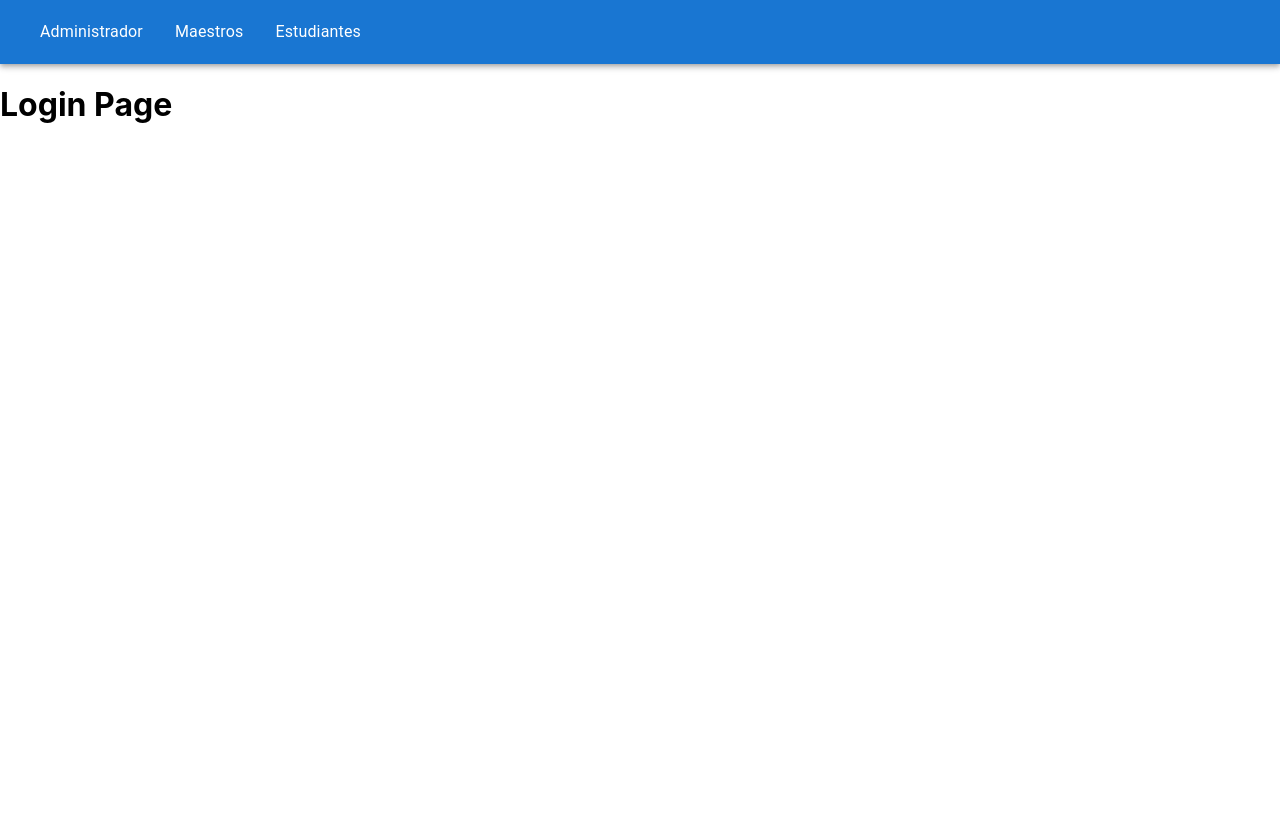
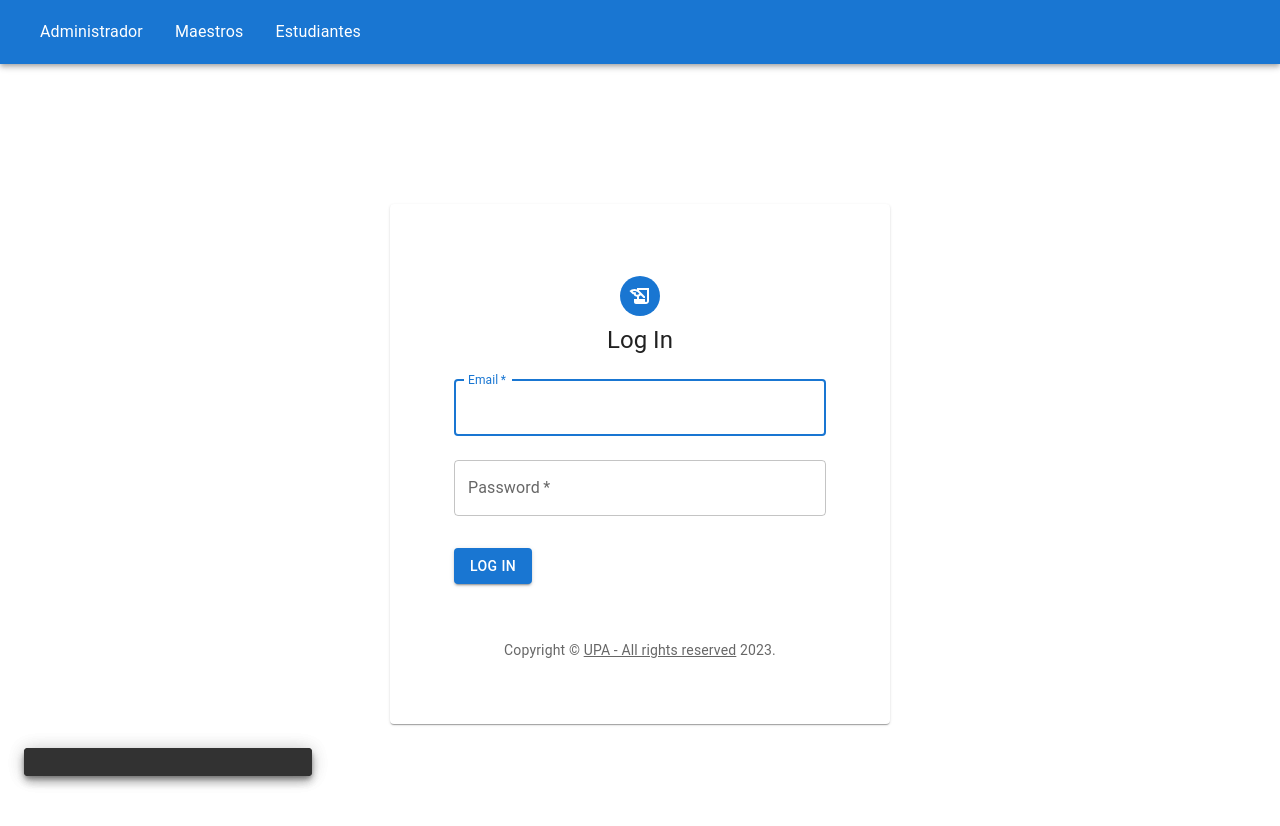
Before and after one commit to imRamsesWardof/Classroom, a React (Create React App) app in the folder front-2/: page /Login in a window 1280 px wide. Shown: the top 826 px of the page. Before the commit the page ends 800 px from the top, so only its background shows below. Built offline with nearby package versions, Linux system fonts and the light colour scheme.

Commit message:
Vista del login

```diff
--- a/front-2/package.json
+++ b/front-2/package.json
@@ -15,6 +15,7 @@
     "dayjs": "^1.11.7",
     "http-proxy-middleware": "^2.0.6",
     "moment": "^2.29.4",
+    "notistack": "^2.0.8",
     "react": "^18.2.0",
     "react-dom": "^18.2.0",
     "react-router-dom": "^6.8.1",
@@ -46,5 +47,4 @@
     ]
   },
   "proxy": "http://localhost:4000/"
-
 }
--- a/front-2/src/App.js
+++ b/front-2/src/App.js
@@ -1,6 +1,6 @@
 
 import React from 'react';
-import { Outlet, Link, Routes, Route} from "react-router-dom";
+import { Outlet, Link, Routes, Route } from "react-router-dom";
 import AppBar from '@mui/material/AppBar';
 import Toolbar from '@mui/material/Toolbar';
 import Typography from '@mui/material/Typography';
@@ -13,10 +13,11 @@ import DeleteModal from './DeleteModal';
 import MenuAdminTeacher from './MenuAdminTeacher';
 import MenuAdminStudent from './MenuAdminStudent';
 import MenuAdminClass from './MenuAdminClass';
+import LogIn from './Login';
 
-class App extends React.Component{
-    render(){
-        return(<>
+class App extends React.Component {
+  render() {
+    return (<>
       <AppBar position="static">
         <Toolbar>
           <MenuItem component={Link} to="/Admin" key="Admin">
@@ -34,27 +35,27 @@ class App extends React.Component{
       <Routes>
         <Route path="/" element={<h1>Default Page</h1>}></Route>
         <Route path="/Home" element={<h1>Home Page</h1>}></Route>
-        <Route path="/Login" element={<h1>Login Page</h1>}></Route>
+        <Route path="/Login" element={<LogIn/>}></Route>
         <Route path="/Register" element={<h1>Register Page</h1>}></Route>
         <Route path="/Test" element={<h1>Test Page</h1>}></Route>
         <Route path="/*" element={<h1>Error Page</h1>}></Route>
-        <Route path="/Admin" element={<AdminLayout/>}>
+        <Route path="/Admin" element={<AdminLayout />}>
           <Route index element={<Typography textAlign="center"> Bienvenido Admin</Typography>}></Route>
-          <Route path="Classes" element={<AppAdmin actualCrud="Clase"/>}>
-            <Route index element={<MenuAdminClass role="Classes"/>}></Route>
-            <Route path='Add' element={<AddClass action="Post"/>}></Route>
-            <Route path='Edit/:id' element={<AddClass action="Put"/>}></Route>
+          <Route path="Classes" element={<AppAdmin actualCrud="Clase" />}>
+            <Route index element={<MenuAdminClass role="Classes" />}></Route>
+            <Route path='Add' element={<AddClass action="Post" />}></Route>
+            <Route path='Edit/:id' element={<AddClass action="Put" />}></Route>
           </Route>
-          <Route path="Teachers" element={<AppAdmin actualCrud="Teacher"/>}>
-            <Route index element={<MenuAdminTeacher role="Teachers"/>}></Route>
-            <Route path='Add' element={<UserData role="Teacher" action="Post"/>}></Route>
-            <Route path='Edit/:id' element={<UserData role="Teacher" action="Put"/>}></Route>
+          <Route path="Teachers" element={<AppAdmin actualCrud="Teacher" />}>
+            <Route index element={<MenuAdminTeacher role="Teachers" />}></Route>
+            <Route path='Add' element={<UserData role="Teacher" action="Post" />}></Route>
+            <Route path='Edit/:id' element={<UserData role="Teacher" action="Put" />}></Route>
           </Route>
-          <Route path="Students" element={<AppAdmin actualCrud="Student"/>}>
-            <Route index element={<MenuAdminStudent role="Students"/>}></Route>
-            <Route path='Add' element={<UserData role="Student" action="Post"/>}></Route>
-            <Route path='Edit/:id' element={<UserData role="Student" action="Put"/>}></Route>
-            <Route path='Delete/:id' element={<DeleteModal role="Student"/>}></Route>
+          <Route path="Students" element={<AppAdmin actualCrud="Student" />}>
+            <Route index element={<MenuAdminStudent role="Students" />}></Route>
+            <Route path='Add' element={<UserData role="Student" action="Post" />}></Route>
+            <Route path='Edit/:id' element={<UserData role="Student" action="Put" />}></Route>
+            <Route path='Delete/:id' element={<DeleteModal role="Student" />}></Route>
           </Route>
         </Route>
       </Routes>
--- /dev/null
+++ b/front-2/src/Login.js
@@ -0,0 +1,126 @@
+import * as React from 'react';
+import Avatar from '@mui/material/Avatar';
+import Button from '@mui/material/Button';
+import CssBaseline from '@mui/material/CssBaseline';
+import TextField from '@mui/material/TextField';
+import Snackbar, { SnackbarOrigin } from '@mui/material/Snackbar';
+// import FormControlLabel from '@mui/material/FormControlLabel';
+// import Checkbox from '@mui/material/Checkbox';
+import Link from '@mui/material/Link';
+import Paper from '@mui/material/Paper';
+import Box from '@mui/material/Box';
+import Grid from '@mui/material/Grid';
+import HistoryEduIcon from '@mui/icons-material/HistoryEdu';
+import Typography from '@mui/material/Typography';
+// import { createTheme, ThemeProvider } from '@mui/material/styles';
+import { useNavigate, useLocation } from 'react-router-dom';
+
+function Copyright(props) {
+    return (
+        <Typography variant="body2" color="text.secondary" align="center" {...props}>
+            {'Copyright © '}
+            <Link color="inherit" href="https://mui.com/">
+                UPA - All rights reserved
+            </Link>{' '}
+            {new Date().getFullYear()}
+            {'.'}
+        </Typography>
+    );
+}
+
+function PositionedSnackbar() {
+    const [open, setOpen] = React.useState(true);
+
+    const handleClick = (newState) => {
+        setState({
+            open: true,
+            ...newState
+        });
+    };
+
+
+    const handleClose = (newState) => {
+        setState({ ...newState, open: false });
+    };
+
+    return (
+        <React.Fragment>
+            <Snackbar
+                open={open}
+                onClose={(event, reason) => {
+                    // `reason === 'escapeKeyDown'` if `Escape` was pressed
+                    setOpen(false);
+                    // call `event.preventDefault` to only close one Snackbar at a time.
+                }}
+            />
+            <Snackbar open={open} onClose={() => setOpen(false)} />
+        </React.Fragment>
+    );
+}
+
+export default function LogIn() {
+    const navigate = useNavigate();
+    const location = useLocation();
+    const handleSubmit = (event) => {
+        event.preventDefault();
+        const data = new FormData(event.currentTarget);
+
+        var accessData = {
+            email: data.get('email'),
+            password: data.get('password'),
+        };
+
+        //! Configurar el envio de las credenciales con fetch.
+        fetch('login/auth', {   // Cambiar a la ruta que haga el match de contraseñas y otorgue el jwt.
+            method: 'POST',
+            body: accessData,
+            headers: { 'Content-Type': 'application/json' }
+        })
+            .then(response => {
+                if (!response.ok) {
+                    alert("Something went wrong");
+                }
+                else {
+                    console.log(response);
+                    navigate('/Login');
+                }
+            })
+            .catch(error => {
+                alert(error)
+            });
+    };
+
+    return (
+        <Grid container component="main" sx={{ height: '100vh' }}>
+            <CssBaseline />
+            <Grid item md={12} sx={{ width: '100%', height: '100vh', display: 'flex', justifyContent: 'center', alignItems: 'center' }}>
+
+                <PositionedSnackbar />
+
+                <Paper sx={{ p: 8, margin: 30, maxWidth: 500, display: 'flex', flexDirection: 'column', alignItems: 'center' }}>
+                    <Avatar sx={{ m: 1, bgcolor: 'primary.main' }}>
+                        <HistoryEduIcon />
+                    </Avatar>
+                    <Typography component="h1" variant="h5">
+                        Log In
+                    </Typography>
+
+                    <Box component="form" noValidate onSubmit={handleSubmit} sx={{ mt: 1, justify: 'center' }}>
+                        <TextField margin="normal" required fullWidth id="email" label="Email"
+                            name="email" autoComplete="email" autoFocus />
+                        <TextField margin="normal" required fullWidth name="password" label="Password"
+                            type="password" id="password" autoComplete="current-password" />
+                        {/* <FormControlLabel
+                            control={<Checkbox value="remember" color="primary" />}
+                            label="Remember me"
+                        /> */}
+                        <Button type="submit" variant="contained" sx={{ mt: 3, mb: 2, marginLeft: 'auto' }}>
+                            Log In
+                        </Button>
+                        <Copyright sx={{ mt: 5 }} />
+                    </Box>
+                </Paper>
+            </Grid>
+        </Grid>
+    );
+}
--- a/front-2/src/index.js
+++ b/front-2/src/index.js
@@ -2,8 +2,6 @@ import React from 'react';
 import ReactDOM from 'react-dom/client';
 import './styles/index.css';
 import IndexRoutes from './routes/index.routes.js';
-
-
 
 const root = ReactDOM.createRoot(document.getElementById('root'));
 root.render(
--- a/front-2/src/routes/index.routes.js
+++ b/front-2/src/routes/index.routes.js
@@ -1,5 +1,5 @@
 import React from "react";
-import { BrowserRouter} from "react-router-dom";
+import { BrowserRouter } from "react-router-dom";
 import App from '../App';
 
 function IndexRoutes() {
```
Also changed, not shown: 1 other file (tests, documents, lock files or other folders). Lines whose indentation alone changed are shown as unchanged.
